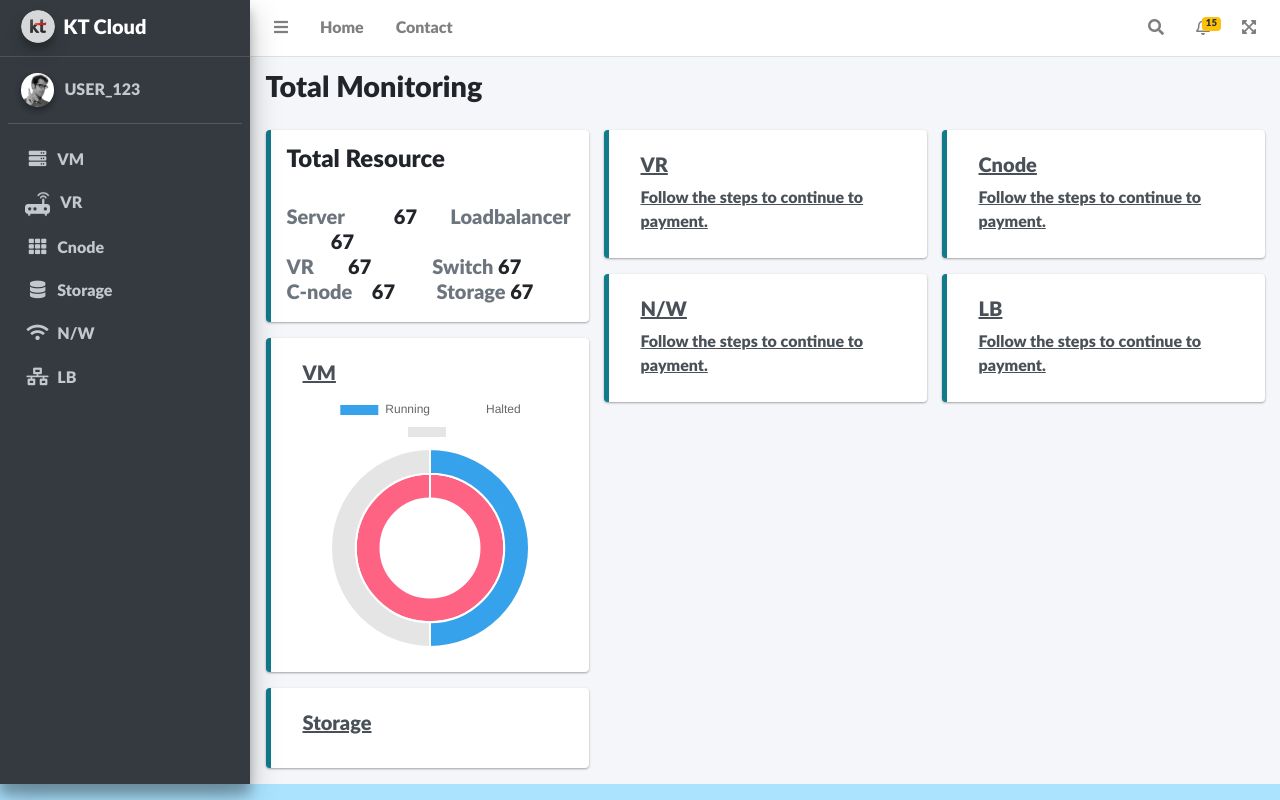
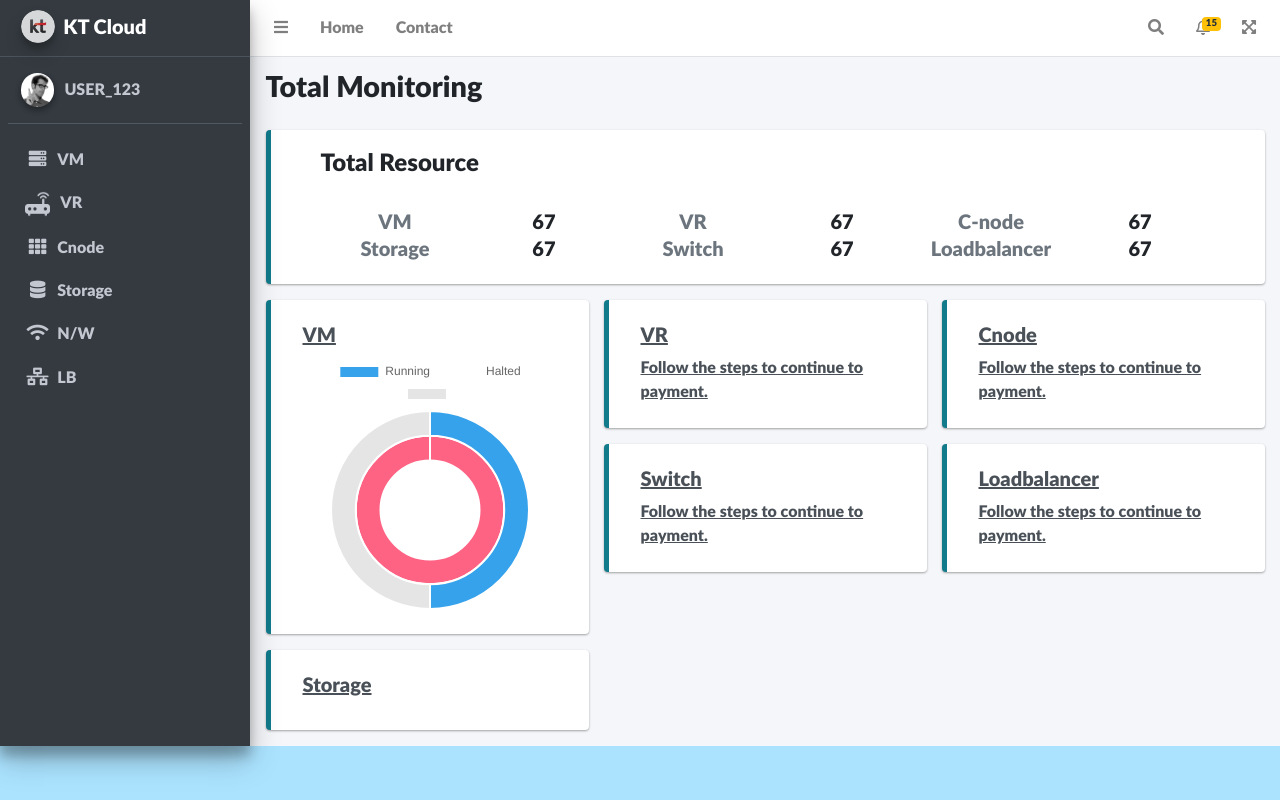
Before and after one commit to manzino0705/flask, a Flask app: page / in a window 1280 px wide. Run offline with Flask 2, Linux system fonts and the light colour scheme; some libraries are stand-ins or nearby versions.

Commit message:
modify index page

```diff
--- a/templates/index.html
+++ b/templates/index.html
@@ -20,39 +20,44 @@
   <!-- Main content -->
   <div class="content">
     <div class="container-fluid">
+      <div class="callout callout-info" style="padding:2% 5%">
+        <h4>Total Resource</h4><br>
+        <div>
+            <table width="100%" style="table-layout:fixed; text-align:center;">
+              <tr>
+                <td><h5 class="text-muted" style="display:inline">VM</h5></td>
+                <td align=center><strong class="h5" style="display:inline">67</strong></td>
+                <td><h5 class="text-muted" style="display:inline">VR</h5></td>
+                <td align=center><strong class="h5" style="display:inline">67</strong></td>
+                <td><h5 class="text-muted" style="display:inline">C-node</h5></td>
+                <td align=center><strong class="h5" style="display:inline">67</strong></td>
+              </tr>
+              <tr>
+                <td><h5 class="text-muted" style="display:inline">Storage</h5></td>
+                <td align=center><strong class="h5" style="display:inline">67</strong></td>
+                <td><h5 class="text-muted" style="display:inline">Switch </h5></td>
+                <td align=center><strong class="h5" style="display:inline">67</strong></td>
+                <td><h5 class="text-muted" style="display:inline">Loadbalancer</h5></td>
+                <td align=center><strong class="h5" style="display:inline">67</strong></td>
+              </tr>
+            </table>
+          <!-- /.card -->
+        </div>
+
+
+
+    </div>
+
       <div class="row">
         <div class="col-lg-4">
-            <div class="callout callout-info">
-                <h4>Total Resource</h4><br>
-
-                <h5 class="text-muted" style="display:inline">Server</h5>
-                &nbsp; &nbsp; &nbsp;
-                <strong class="h5" style="display:inline"> &nbsp; &nbsp; &nbsp;67</strong>
-                &nbsp; &nbsp; &nbsp; &nbsp;
-
-                <h5 class="text-muted" style="display:inline">Loadbalancer</h5>
-                &emsp; &nbsp; &nbsp;
-                <strong class="h5" style="display:inline"> &nbsp; &nbsp;67</strong> <br>
-
-                <h5 class="text-muted" style="display:inline">VR</h5>
-                &emsp; &nbsp; &nbsp;
-                <strong class="h5" style="display:inline">67</strong>
-                &emsp;&emsp; &nbsp; &nbsp; &nbsp; &nbsp;
-                <h5 class="text-muted" style="display:inline">Switch </h5><strong class="h5" style="display:inline">67</strong> <br>
-
-                <h5 class="text-muted" style="display:inline">C-node</h5>
-                &emsp;
-                <strong class="h5" style="display:inline">67</strong>
-                &emsp; &nbsp; &nbsp; &nbsp;
-                <h5 class="text-muted" style="display:inline">Storage  </h5><strong class="h5" style="display:inline">67</strong> <br>
-
-            </div>
 
 
             <div class="callout callout-info">
                 <a href="/vm_start" class="nav-link">
                     <h5>VM</h5>
                     <canvas id="vmChart" width="100px" height="100px"></canvas>
+
+
                 </a>
             </div>
 
@@ -74,7 +79,7 @@
           </div>
           <div class="callout callout-info">
             <a href="/nw_start" class="nav-link">
-            <h5>N/W</h5>
+            <h5>Switch</h5>
 
             <p>Follow the steps to continue to payment.</p>
           </a>
@@ -85,6 +90,7 @@
           <div class="callout callout-info">
             <a href="/cnode_start" class="nav-link">
             <h5>Cnode</h5>
+            <!--<canvas id="switchChart" width="100px" height="100px"></canvas>-->
 
             <p>Follow the steps to continue to payment.</p>
           </a>
@@ -93,7 +99,7 @@
 
           <div class="callout callout-info">
             <a href="/lb_start" class="nav-link">
-            <h5>LB</h5>
+            <h5>Loadbalancer</h5>
 
             <p>Follow the steps to continue to payment.</p>
           </a>
@@ -159,5 +165,46 @@
 
 
 </script>
-
-  {%endblock%}
+<!--
+<script>
+    var ctx2 = document.getElementById("switchChart");
+const labels = Utils.months({count: 7});
+const data = {
+  labels: labels,
+  datasets: [{
+    axis: 'y',
+    label: 'My First Dataset',
+    data: [65, 59, 80, 81, 56, 55, 40],
+    fill: false,
+    backgroundColor: [
+      'rgba(255, 99, 132, 0.2)',
+      'rgba(255, 159, 64, 0.2)',
+      'rgba(255, 205, 86, 0.2)',
+      'rgba(75, 192, 192, 0.2)',
+      'rgba(54, 162, 235, 0.2)',
+      'rgba(153, 102, 255, 0.2)',
+      'rgba(201, 203, 207, 0.2)'
+    ],
+    borderColor: [
+      'rgb(255, 99, 132)',
+      'rgb(255, 159, 64)',
+      'rgb(255, 205, 86)',
+      'rgb(75, 192, 192)',
+      'rgb(54, 162, 235)',
+      'rgb(153, 102, 255)',
+      'rgb(201, 203, 207)'
+    ],
+    borderWidth: 1
+  }]
+};
+const config2 = {
+  type: 'bar',
+  data,
+  options: {
+    indexAxis: 'y',
+  }
+};
+var barchart = new Chart(ctx2,config2);
+</script>
+-->
+{%endblock%}
```
